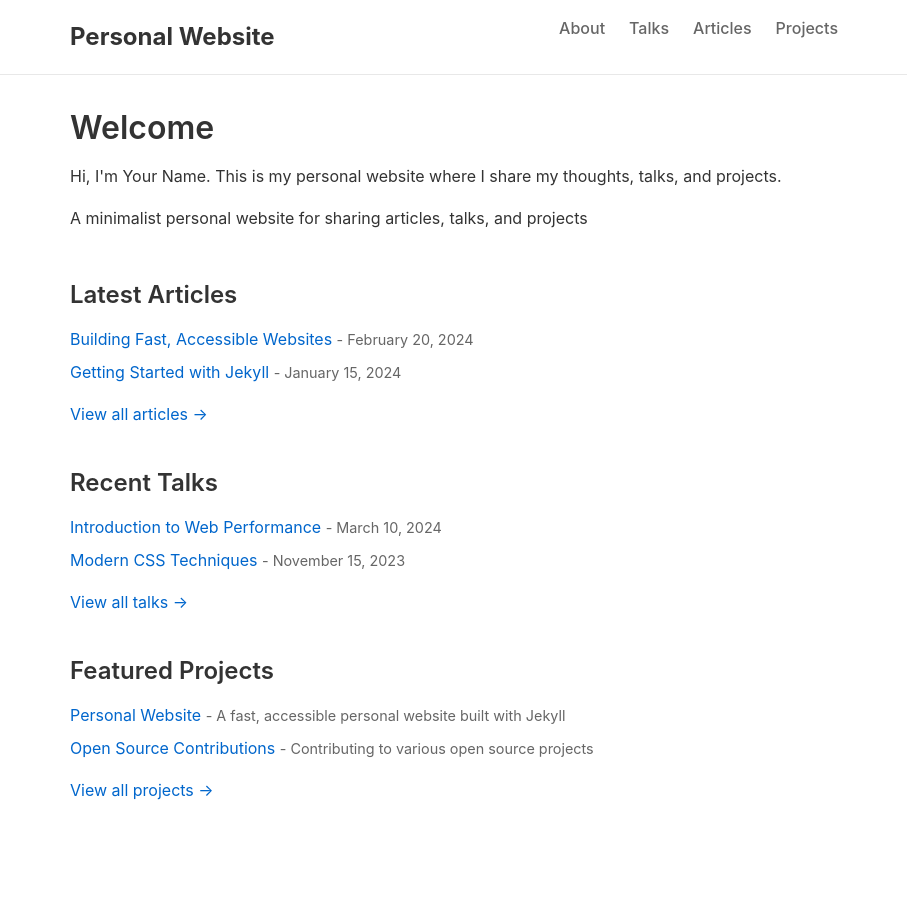
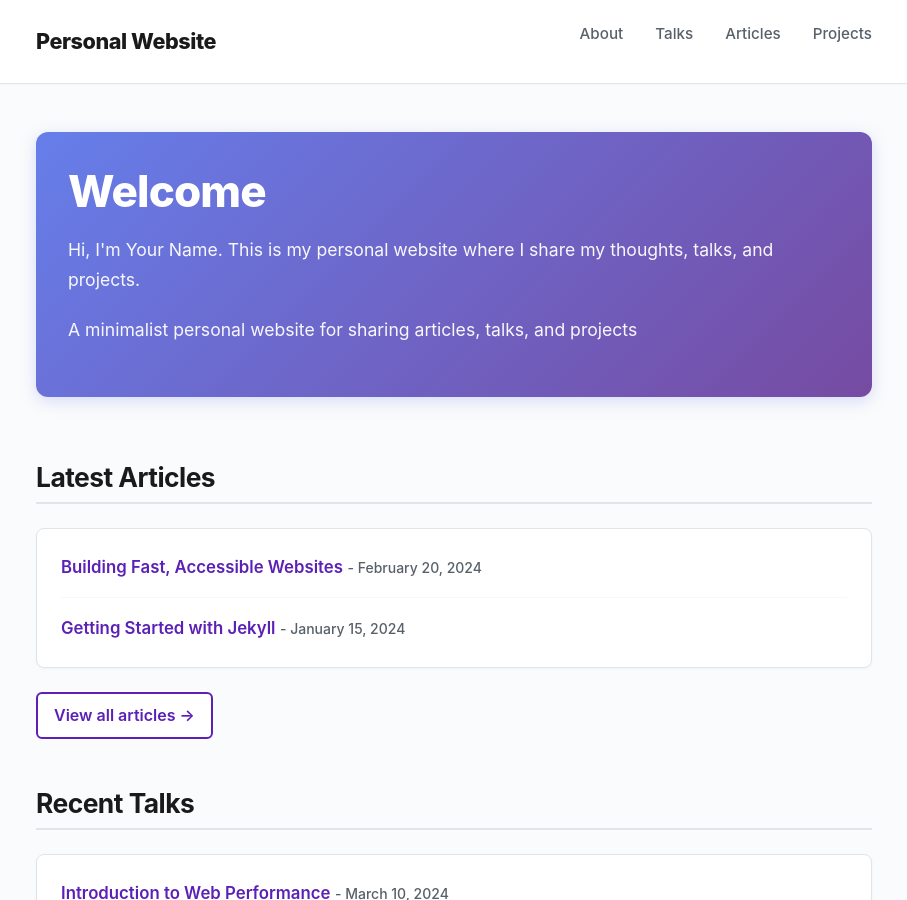
Before and after one commit to teixeira-fernando/teixeira-fernando.github.io, a Jekyll site: the page built from index.md, in a window 1280 px wide and 900 px high. Shown: the whole window, without its empty margins (186-1093 px from the left). Built offline with Jekyll 4.4.1, drawn with Linux system fonts in a browser that asks for light colours.

Commit message:
Add modern, polished design inspired by debbie.codes
Co-authored-by: teixeira-fernando <32043860+teixeira-fernando@users.noreply.github.com>

```diff
--- a/assets/css/main.css
+++ b/assets/css/main.css
@@ -7,28 +7,34 @@
 
 html {
   font-size: 16px;
-  line-height: 1.6;
+  line-height: 1.7;
 }
 
 body {
-  font-family: -apple-system, BlinkMacSystemFont, "Segoe UI", Roboto, "Helvetica Neue", Arial, sans-serif;
-  color: #333;
-  background-color: #fff;
+  font-family: -apple-system, BlinkMacSystemFont, "Segoe UI", Roboto, Oxygen, Ubuntu, "Helvetica Neue", Arial, sans-serif;
+  color: #1a1a1a;
+  background-color: #fafbfc;
   max-width: 100%;
   overflow-x: hidden;
+  -webkit-font-smoothing: antialiased;
+  -moz-osx-font-smoothing: grayscale;
 }
 
 /* Header and Navigation */
 .site-header {
-  border-bottom: 1px solid #e8e8e8;
-  padding: 1rem 0;
+  border-bottom: 1px solid #e1e4e8;
+  padding: 1.25rem 0;
   background-color: #fff;
+  box-shadow: 0 1px 3px rgba(0, 0, 0, 0.02);
+  position: sticky;
+  top: 0;
+  z-index: 100;
 }
 
 .nav-container {
-  max-width: 800px;
+  max-width: 900px;
   margin: 0 auto;
-  padding: 0 1rem;
+  padding: 0 2rem;
   display: flex;
   justify-content: space-between;
   align-items: center;
@@ -36,78 +42,113 @@ body {
 }
 
 .site-title {
-  font-size: 1.5rem;
-  font-weight: 700;
-  color: #333;
+  font-size: 1.35rem;
+  font-weight: 800;
+  color: #1a1a1a;
   text-decoration: none;
+  letter-spacing: -0.02em;
+  transition: color 0.2s ease;
 }
 
 .site-title:hover {
-  color: #0066cc;
+  color: #5b21b6;
 }
 
 .nav-menu {
   list-style: none;
   display: flex;
-  gap: 1.5rem;
+  gap: 2rem;
   flex-wrap: wrap;
 }
 
 .nav-menu a {
-  color: #666;
+  color: #586069;
   text-decoration: none;
   font-weight: 500;
+  font-size: 0.95rem;
+  transition: color 0.2s ease;
+  position: relative;
+}
+
+.nav-menu a::after {
+  content: '';
+  position: absolute;
+  bottom: -4px;
+  left: 0;
+  width: 0;
+  height: 2px;
+  background-color: #5b21b6;
+  transition: width 0.2s ease;
 }
 
 .nav-menu a:hover,
 .nav-menu a.active {
-  color: #0066cc;
+  color: #5b21b6;
+  text-decoration: none;
+}
+
+.nav-menu a:hover::after,
+.nav-menu a.active::after {
+  width: 100%;
 }
 
 /* Main Content */
 .page-content {
-  padding: 2rem 0;
+  padding: 3rem 0 4rem;
   min-height: calc(100vh - 200px);
+  background-color: #fafbfc;
 }
 
 .wrapper {
-  max-width: 800px;
+  max-width: 900px;
   margin: 0 auto;
-  padding: 0 1rem;
+  padding: 0 2rem;
 }
 
 /* Typography */
 h1, h2, h3, h4, h5, h6 {
   margin-top: 1.5rem;
   margin-bottom: 1rem;
-  font-weight: 600;
-  line-height: 1.3;
+  font-weight: 700;
+  line-height: 1.25;
+  color: #1a1a1a;
+  letter-spacing: -0.02em;
 }
 
 h1 {
-  font-size: 2rem;
+  font-size: 2.5rem;
   margin-top: 0;
+  font-weight: 800;
+  margin-bottom: 1.5rem;
 }
 
 h2 {
-  font-size: 1.5rem;
+  font-size: 1.75rem;
+  font-weight: 700;
+  margin-top: 2rem;
 }
 
 h3 {
-  font-size: 1.25rem;
+  font-size: 1.35rem;
 }
 
 p {
-  margin-bottom: 1rem;
+  margin-bottom: 1.25rem;
+  color: #24292e;
+  line-height: 1.7;
 }
 
 a {
-  color: #0066cc;
+  color: #5b21b6;
   text-decoration: none;
+  transition: color 0.2s ease;
+  border-bottom: 1px solid transparent;
 }
 
 a:hover {
-  text-decoration: underline;
+  color: #7c3aed;
+  border-bottom-color: #7c3aed;
+  text-decoration: none;
 }
 
 /* Lists */
@@ -124,23 +165,45 @@ ul, ol {
 }
 
 .content-item {
-  margin-bottom: 2rem;
-  padding-bottom: 2rem;
-  border-bottom: 1px solid #e8e8e8;
+  margin-bottom: 2.5rem;
+  padding: 1.75rem;
+  background-color: #fff;
+  border-radius: 8px;
+  border: 1px solid #e1e4e8;
+  transition: all 0.2s ease;
+  box-shadow: 0 1px 3px rgba(0, 0, 0, 0.04);
+}
+
+.content-item:hover {
+  transform: translateY(-2px);
+  box-shadow: 0 4px 12px rgba(0, 0, 0, 0.08);
+  border-color: #d1d5da;
 }
 
 .content-item:last-child {
-  border-bottom: none;
+  margin-bottom: 0;
 }
 
 .content-item h2 {
   margin-top: 0;
+  margin-bottom: 0.5rem;
+  font-size: 1.5rem;
+}
+
+.content-item h2 a {
+  color: #1a1a1a;
+  border-bottom: none;
+}
+
+.content-item h2 a:hover {
+  color: #5b21b6;
 }
 
 .content-meta {
-  color: #666;
-  font-size: 0.9rem;
-  margin-bottom: 0.5rem;
+  color: #586069;
+  font-size: 0.875rem;
+  margin-bottom: 0.75rem;
+  font-weight: 500;
 }
 
 /* Images */
@@ -153,101 +216,189 @@ img {
 
 /* Code */
 code {
-  background-color: #f5f5f5;
-  padding: 0.2rem 0.4rem;
-  border-radius: 3px;
+  background-color: #f6f8fa;
+  padding: 0.25rem 0.5rem;
+  border-radius: 4px;
   font-family: "SFMono-Regular", Consolas, "Liberation Mono", Menlo, monospace;
-  font-size: 0.9em;
+  font-size: 0.875em;
+  color: #e01e5a;
+  border: 1px solid #e1e4e8;
 }
 
 pre {
-  background-color: #f5f5f5;
-  padding: 1rem;
-  border-radius: 3px;
+  background-color: #f6f8fa;
+  padding: 1.25rem;
+  border-radius: 6px;
   overflow-x: auto;
-  margin-bottom: 1rem;
+  margin-bottom: 1.5rem;
+  border: 1px solid #e1e4e8;
+  box-shadow: inset 0 1px 3px rgba(0, 0, 0, 0.02);
 }
 
 pre code {
   background-color: transparent;
   padding: 0;
+  border: none;
+  color: #24292e;
 }
 
 /* Footer */
 .site-footer {
-  border-top: 1px solid #e8e8e8;
-  padding: 2rem 0;
-  margin-top: 3rem;
-  background-color: #fafafa;
+  border-top: 1px solid #e1e4e8;
+  padding: 2.5rem 0;
+  margin-top: 4rem;
+  background-color: #fff;
 }
 
 .footer-content {
-  max-width: 800px;
+  max-width: 900px;
   margin: 0 auto;
-  padding: 0 1rem;
+  padding: 0 2rem;
   text-align: center;
 }
 
 .footer-content p {
-  margin-bottom: 0.5rem;
-  color: #666;
+  margin-bottom: 1rem;
+  color: #586069;
+  font-size: 0.9rem;
 }
 
 .social-links {
   display: flex;
-  gap: 1rem;
+  gap: 1.5rem;
   justify-content: center;
   flex-wrap: wrap;
 }
 
 .social-links a {
-  color: #666;
+  color: #586069;
   font-size: 0.9rem;
+  font-weight: 500;
+  transition: color 0.2s ease;
+  border-bottom: 1px solid transparent;
 }
 
 .social-links a:hover {
-  color: #0066cc;
+  color: #5b21b6;
+  border-bottom-color: #5b21b6;
 }
 
 /* Home page intro */
 .intro {
+  margin-bottom: 4rem;
+  padding: 2rem;
+  background: linear-gradient(135deg, #667eea 0%, #764ba2 100%);
+  border-radius: 12px;
+  color: #fff;
+  box-shadow: 0 4px 16px rgba(102, 126, 234, 0.25);
+}
+
+.intro h1 {
+  color: #fff;
+  margin-bottom: 1rem;
+  font-size: 2.75rem;
+}
+
+.intro p {
+  color: rgba(255, 255, 255, 0.95);
+  font-size: 1.1rem;
+  line-height: 1.7;
+}
+
+.section-preview {
   margin-bottom: 3rem;
 }
 
-.section-preview {
-  margin-bottom: 2.5rem;
-}
-
 .section-preview h2 {
-  margin-bottom: 1rem;
+  margin-bottom: 1.5rem;
+  padding-bottom: 0.5rem;
+  border-bottom: 2px solid #e1e4e8;
+  font-size: 1.65rem;
 }
 
 .preview-list {
   list-style: none;
   margin-left: 0;
+  background-color: #fff;
+  border-radius: 8px;
+  padding: 1.5rem;
+  border: 1px solid #e1e4e8;
+  box-shadow: 0 1px 3px rgba(0, 0, 0, 0.04);
 }
 
 .preview-list li {
-  margin-bottom: 0.5rem;
+  margin-bottom: 1rem;
+  padding-bottom: 1rem;
+  border-bottom: 1px solid #f6f8fa;
+}
+
+.preview-list li:last-child {
+  margin-bottom: 0;
+  padding-bottom: 0;
+  border-bottom: none;
+}
+
+.preview-list a {
+  font-weight: 600;
+  font-size: 1.05rem;
 }
 
 /* Mobile responsiveness */
+@media (max-width: 768px) {
+  .nav-container {
+    padding: 0 1.5rem;
+  }
+
+  .wrapper {
+    padding: 0 1.5rem;
+  }
+
+  .footer-content {
+    padding: 0 1.5rem;
+  }
+}
+
 @media (max-width: 600px) {
   .nav-container {
     flex-direction: column;
     gap: 1rem;
+    padding: 0 1rem;
   }
 
   .nav-menu {
-    gap: 1rem;
+    gap: 1.25rem;
+  }
+
+  .wrapper {
+    padding: 0 1rem;
+  }
+
+  .footer-content {
+    padding: 0 1rem;
   }
 
   h1 {
-    font-size: 1.75rem;
+    font-size: 2rem;
+  }
+
+  .intro h1 {
+    font-size: 2.25rem;
   }
 
   h2 {
-    font-size: 1.35rem;
+    font-size: 1.5rem;
+  }
+
+  .content-item {
+    padding: 1.25rem;
+  }
+
+  .intro {
+    padding: 1.5rem;
+  }
+
+  .preview-list {
+    padding: 1rem;
   }
 }
 
@@ -267,6 +418,27 @@ pre code {
 /* Focus styles for accessibility */
 a:focus,
 button:focus {
-  outline: 2px solid #0066cc;
+  outline: 2px solid #5b21b6;
   outline-offset: 2px;
+  border-radius: 2px;
 }
+
+/* Additional utility classes */
+.section-preview p a {
+  display: inline-block;
+  margin-top: 0.5rem;
+  font-weight: 600;
+  padding: 0.5rem 1rem;
+  background-color: #fff;
+  border: 2px solid #5b21b6;
+  border-radius: 6px;
+  color: #5b21b6;
+  transition: all 0.2s ease;
+}
+
+.section-preview p a:hover {
+  background-color: #5b21b6;
+  color: #fff;
+  transform: translateY(-1px);
+  box-shadow: 0 2px 8px rgba(91, 33, 182, 0.2);
+}
```
